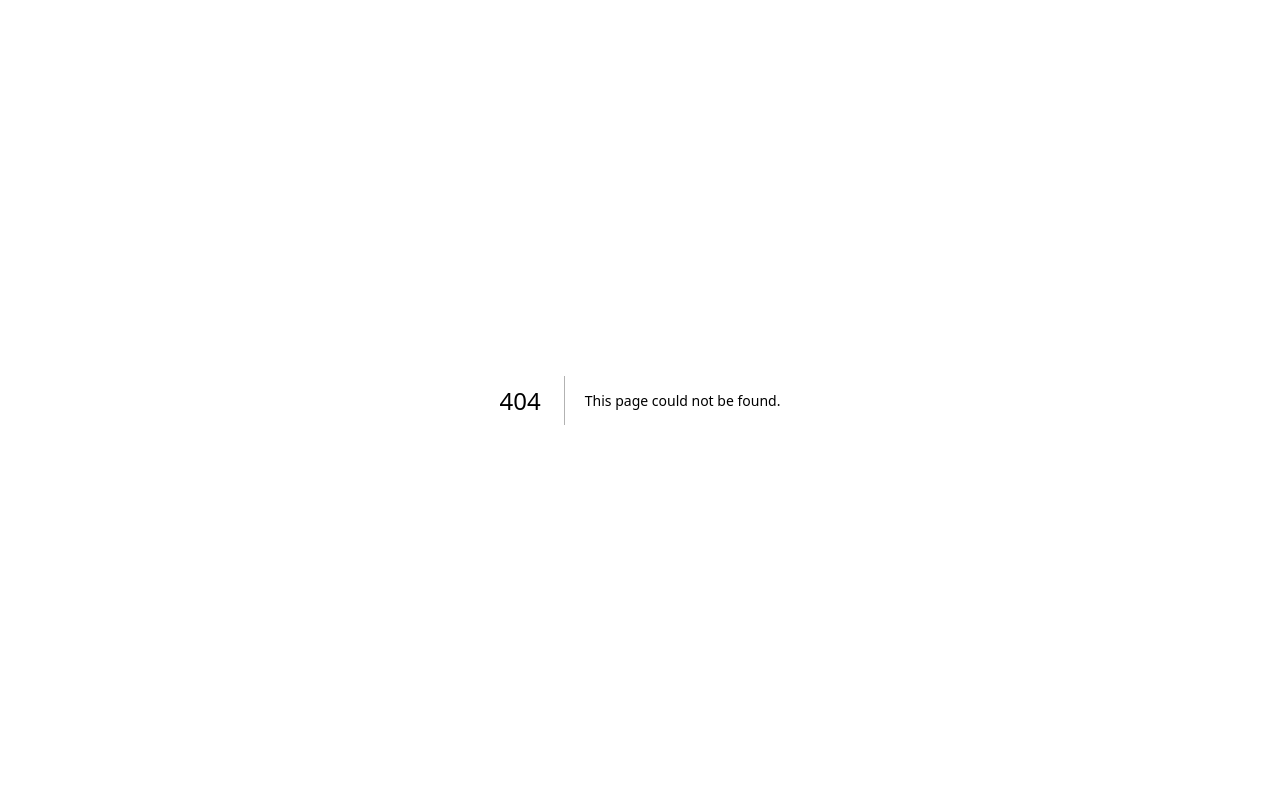
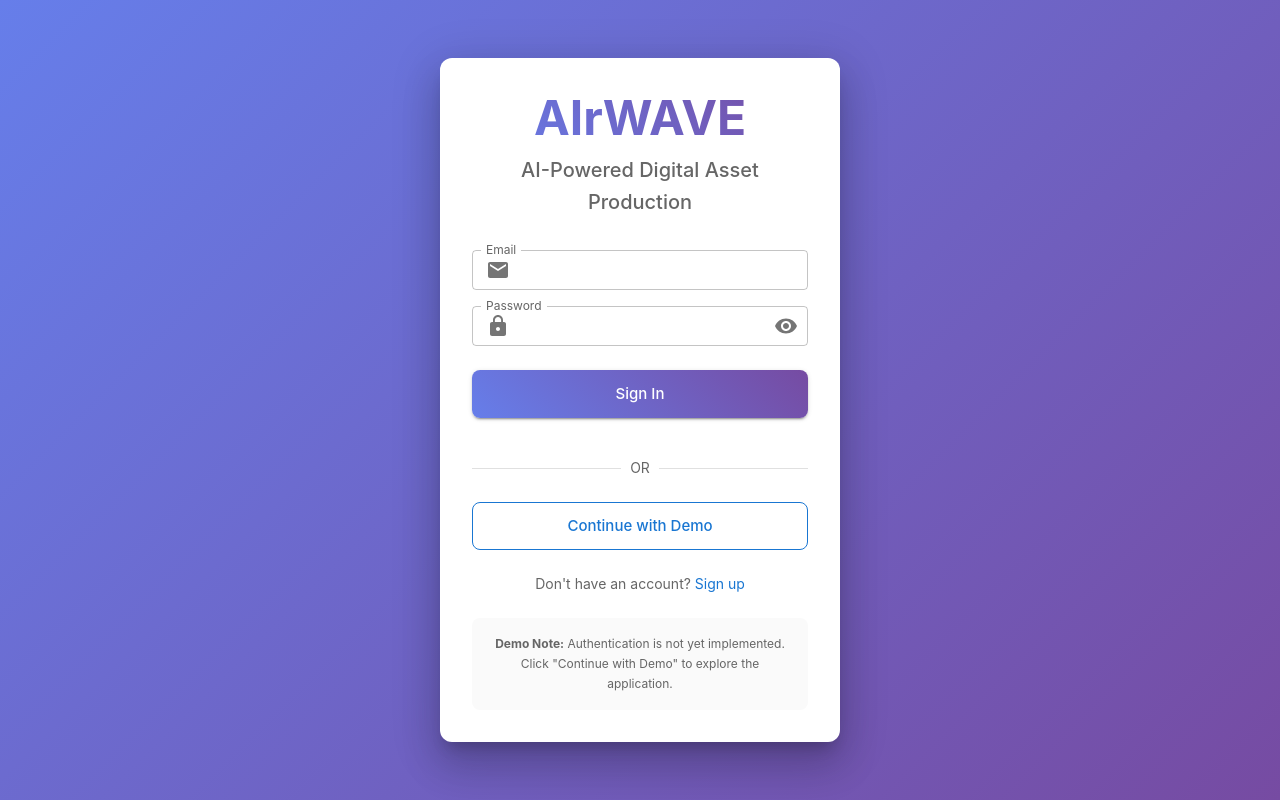
Before and after one commit to tom2tomtomtom/airflow, a Next.js app: page /login in a window 1280 px wide. Before the commit this address had no page. Built offline with nearby package versions, Linux system fonts and the light colour scheme.

Commit message:
Create modern login page with demo functionality

```diff
--- /dev/null
+++ b/src/pages/login.tsx
@@ -0,0 +1,225 @@
+import React, { useState } from 'react';
+import { useRouter } from 'next/router';
+import Head from 'next/head';
+import {
+  Box,
+  Paper,
+  Typography,
+  TextField,
+  Button,
+  Link,
+  Divider,
+  Alert,
+  CircularProgress,
+  InputAdornment,
+  IconButton,
+} from '@mui/material';
+import {
+  Visibility,
+  VisibilityOff,
+  Email as EmailIcon,
+  Lock as LockIcon,
+} from '@mui/icons-material';
+
+const LoginPage: React.FC = () => {
+  const router = useRouter();
+  const [email, setEmail] = useState('');
+  const [password, setPassword] = useState('');
+  const [showPassword, setShowPassword] = useState(false);
+  const [loading, setLoading] = useState(false);
+  const [error, setError] = useState('');
+
+  const handleSubmit = async (e: React.FormEvent) => {
+    e.preventDefault();
+    setLoading(true);
+    setError('');
+
+    // Simulate authentication (replace with real auth logic)
+    setTimeout(() => {
+      setLoading(false);
+      if (email && password) {
+        // Simulate successful login
+        router.push('/');
+      } else {
+        setError('Please enter both email and password');
+      }
+    }, 1000);
+  };
+
+  const handleDemoLogin = () => {
+    setLoading(true);
+    setTimeout(() => {
+      setLoading(false);
+      router.push('/');
+    }, 500);
+  };
+
+  return (
+    <>
+      <Head>
+        <title>Login | AIrWAVE</title>
+      </Head>
+      <Box
+        sx={{
+          minHeight: '100vh',
+          display: 'flex',
+          alignItems: 'center',
+          justifyContent: 'center',
+          background: 'linear-gradient(135deg, #667eea 0%, #764ba2 100%)',
+          padding: 3,
+        }}
+      >
+        <Paper
+          elevation={24}
+          sx={{
+            p: 4,
+            maxWidth: 400,
+            width: '100%',
+            borderRadius: 3,
+          }}
+        >
+          <Box sx={{ textAlign: 'center', mb: 4 }}>
+            <Typography
+              variant="h3"
+              component="h1"
+              gutterBottom
+              sx={{
+                fontWeight: 700,
+                background: 'linear-gradient(45deg, #667eea, #764ba2)',
+                backgroundClip: 'text',
+                WebkitBackgroundClip: 'text',
+                WebkitTextFillColor: 'transparent',
+                mb: 1,
+              }}
+            >
+              AIrWAVE
+            </Typography>
+            <Typography variant="h6" color="text.secondary">
+              AI-Powered Digital Asset Production
+            </Typography>
+          </Box>
+
+          {error && (
+            <Alert severity="error" sx={{ mb: 3 }}>
+              {error}
+            </Alert>
+          )}
+
+          <form onSubmit={handleSubmit}>
+            <TextField
+              fullWidth
+              label="Email"
+              type="email"
+              value={email}
+              onChange={(e) => setEmail(e.target.value)}
+              disabled={loading}
+              sx={{ mb: 2 }}
+              InputProps={{
+                startAdornment: (
+                  <InputAdornment position="start">
+                    <EmailIcon color="action" />
+                  </InputAdornment>
+                ),
+              }}
+            />
+
+            <TextField
+              fullWidth
+              label="Password"
+              type={showPassword ? 'text' : 'password'}
+              value={password}
+              onChange={(e) => setPassword(e.target.value)}
+              disabled={loading}
+              sx={{ mb: 3 }}
+              InputProps={{
+                startAdornment: (
+                  <InputAdornment position="start">
+                    <LockIcon color="action" />
+                  </InputAdornment>
+                ),
+                endAdornment: (
+                  <InputAdornment position="end">
+                    <IconButton
+                      onClick={() => setShowPassword(!showPassword)}
+                      edge="end"
+                    >
+                      {showPassword ? <VisibilityOff /> : <Visibility />}
+                    </IconButton>
+                  </InputAdornment>
+                ),
+              }}
+            />
+
+            <Button
+              type="submit"
+              fullWidth
+              variant="contained"
+              size="large"
+              disabled={loading}
+              sx={{
+                mb: 2,
+                height: 48,
+                background: 'linear-gradient(45deg, #667eea, #764ba2)',
+                '&:hover': {
+                  background: 'linear-gradient(45deg, #5a67d8, #6b46c1)',
+                },
+              }}
+            >
+              {loading ? <CircularProgress size={24} color="inherit" /> : 'Sign In'}
+            </Button>
+          </form>
+
+          <Divider sx={{ my: 3 }}>
+            <Typography variant="body2" color="text.secondary">
+              OR
+            </Typography>
+          </Divider>
+
+          <Button
+            fullWidth
+            variant="outlined"
+            size="large"
+            onClick={handleDemoLogin}
+            disabled={loading}
+            sx={{
+              mb: 3,
+              height: 48,
+              borderColor: 'primary.main',
+              color: 'primary.main',
+              '&:hover': {
+                backgroundColor: 'primary.light',
+              },
+            }}
+          >
+            Continue with Demo
+          </Button>
+
+          <Box sx={{ textAlign: 'center' }}>
+            <Typography variant="body2" color="text.secondary">
+              Don't have an account?{' '}
+              <Link
+                href="#"
+                onClick={(e) => {
+                  e.preventDefault();
+                  // TODO: Navigate to signup page
+                }}
+                sx={{ color: 'primary.main', textDecoration: 'none' }}
+              >
+                Sign up
+              </Link>
+            </Typography>
+          </Box>
+
+          <Box sx={{ mt: 3, p: 2, bgcolor: 'grey.50', borderRadius: 2 }}>
+            <Typography variant="caption" color="text.secondary" align="center" display="block">
+              <strong>Demo Note:</strong> Authentication is not yet implemented.
+              Click "Continue with Demo" to explore the application.
+            </Typography>
+          </Box>
+        </Paper>
+      </Box>
+    </>
+  );
+};
+
+export default LoginPage;
```
